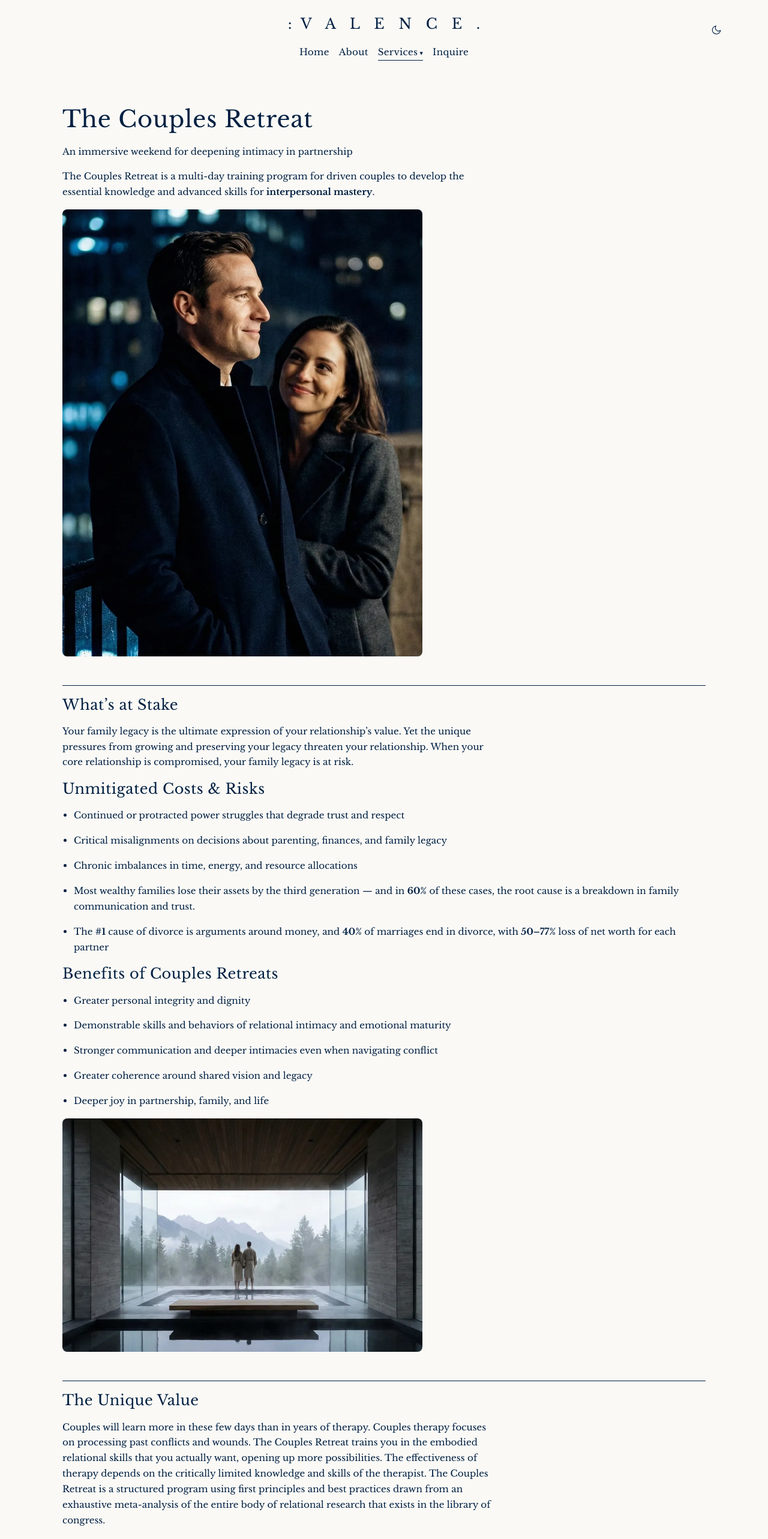
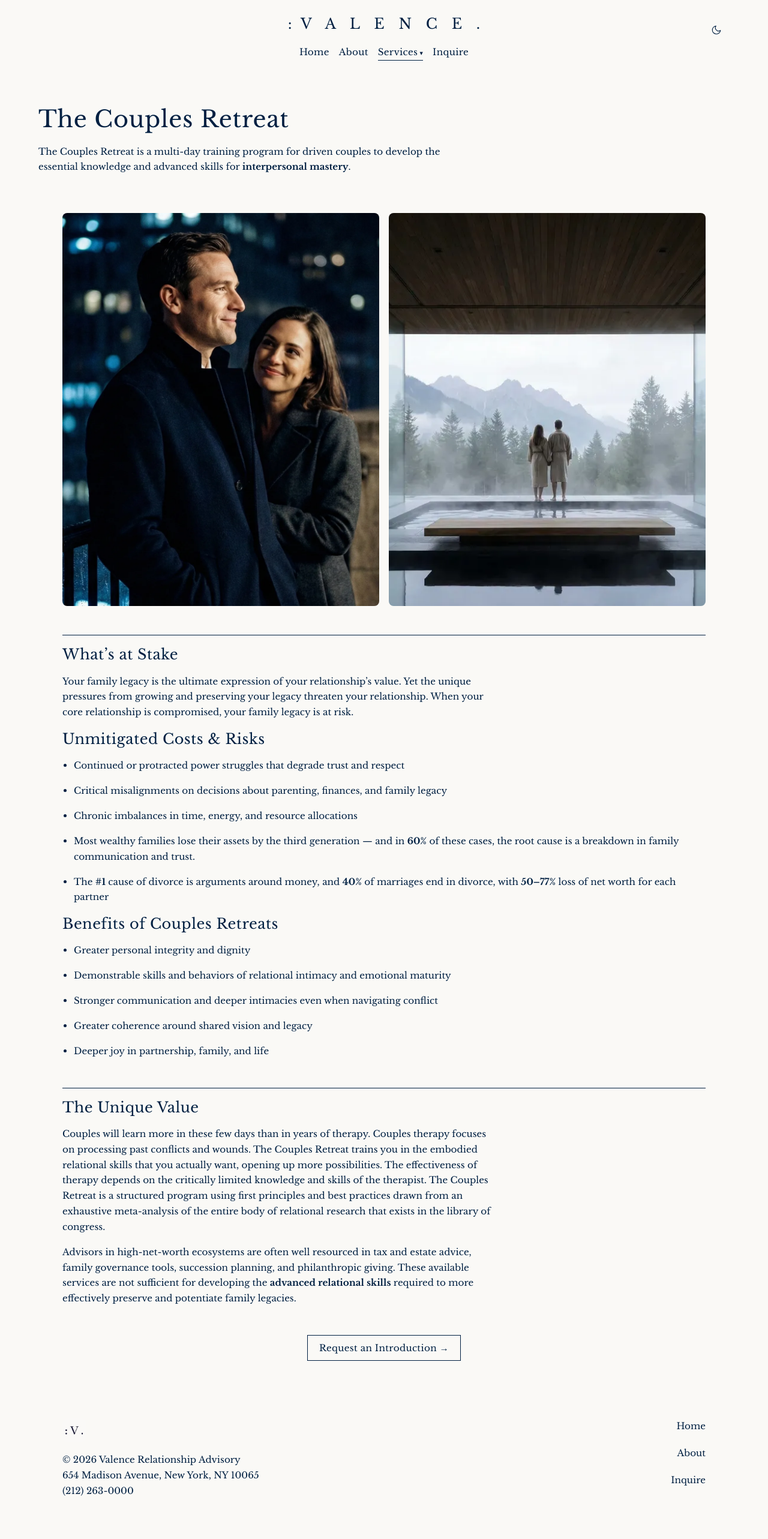
Before and after one commit to samuel-dunlap/valence-site, a Next.js app: page /couples-retreat in a window 1280 px wide. Shown: the top 2565 px of the page at 60% size. Built offline with nearby package versions, Linux system fonts and the light colour scheme.

Commit message:
Align hero grid with services, pair retreat images side-by-side, unify page padding
Co-Authored-By: Claude Opus 4.6 <noreply@anthropic.com>

```diff
--- a/src/app/(with-footer)/couples-retreat/page.module.css
+++ b/src/app/(with-footer)/couples-retreat/page.module.css
@@ -1,27 +1,25 @@
 /* Page-specific styles - shared header styles moved to @/styles/page-header.module.css */
 
-.headerImage {
-  display: block;
+.imagePair {
+  display: grid;
+  grid-template-columns: 1fr 1fr;
+  gap: var(--space);
+  max-width: var(--max-width);
+  margin: 0 auto;
+  padding: var(--space-section) var(--content-padding) 0;
+}
+
+.pairImage {
   border-radius: var(--radius);
   width: 100%;
-  height: auto;
-  max-width: var(--content-medium);
-  margin-top: var(--space);
+  height: 100%;
+  object-fit: cover;
 }
 
 .bodySection {
   padding: var(--space-section) var(--content-padding) 0;
   max-width: var(--max-width);
   margin: 0 auto;
-}
-
-.sectionImage {
-  display: block;
-  border-radius: var(--radius);
-  width: 100%;
-  height: auto;
-  max-width: var(--content-medium);
-  margin-top: var(--space);
 }
 
 .bodySection + .bodySection {
@@ -53,3 +51,9 @@
   position: relative;
   z-index: var(--z-content);
 }
+
+@media (max-width: 767px) {
+  .imagePair {
+    grid-template-columns: 1fr;
+  }
+}
--- a/src/app/(with-footer)/couples-retreat/page.tsx
+++ b/src/app/(with-footer)/couples-retreat/page.tsx
@@ -31,25 +31,34 @@ export default function CouplesRetreatPage() {
         <section className={sharedStyles.header}>
           <div className={sharedStyles.headerContent}>
             <h1 className={sharedStyles.title}>The Couples Retreat</h1>
-            <p className={sharedStyles.headerSubtitle}>
-              An immersive weekend for deepening intimacy in partnership
-            </p>
             <p className={sharedStyles.intro}>
               The Couples Retreat is a multi-day training program for driven
               couples to develop the essential knowledge and advanced skills for{" "}
               <strong>interpersonal mastery</strong>.
             </p>
-            <Image
-              src="/images/home.webp"
-              alt="Couple in New York City"
-              width={1018}
-              height={661}
-              unoptimized
-              className={styles.headerImage}
-            />
           </div>
         </section>
       </FadeIn>
+
+      <div className={styles.imagePair}>
+        <Image
+          src="/images/home.webp"
+          alt="Couple in New York City"
+          width={1018}
+          height={661}
+          unoptimized
+          className={styles.pairImage}
+        />
+        <Image
+          src="/images/retreat.webp"
+          alt="Luxury retreat with mountain views"
+          width={1018}
+          height={661}
+          unoptimized
+          loading="lazy"
+          className={styles.pairImage}
+        />
+      </div>
 
       <FadeIn>
         <section className={styles.legacySection}>
@@ -91,17 +100,6 @@ export default function CouplesRetreatPage() {
               "Deeper joy in partnership, family, and life",
             ]}
           />
-          <div className={styles.legacySectionContent}>
-            <Image
-              src="/images/retreat.webp"
-              alt="Luxury retreat with mountain views"
-              width={1018}
-              height={661}
-              unoptimized
-              loading="lazy"
-              className={styles.sectionImage}
-            />
-          </div>
         </section>
       </FadeIn>
 
--- a/src/components/Hero/Hero.module.css
+++ b/src/components/Hero/Hero.module.css
@@ -1,13 +1,12 @@
 .hero {
   position: relative;
-  padding: var(--space-section) 0 0;
+  padding: var(--space-section) var(--content-padding) 0;
 }
 
 .container {
   position: relative;
   z-index: var(--z-content);
   max-width: var(--text-max-width);
-  padding: 0 var(--content-padding);
 }
 
 .splitContainer {
@@ -18,7 +17,7 @@
   gap: var(--space-section);
   align-items: center;
   max-width: var(--max-width);
-  padding: 0 var(--content-padding);
+  margin: 0 auto;
 }
 
 .headline {
--- a/src/styles/page-header.module.css
+++ b/src/styles/page-header.module.css
@@ -1,6 +1,6 @@
 /* Shared header styles for service pages */
 .header {
-  padding: var(--space-section) 0 0;
+  padding: var(--space-section) var(--content-padding) 0;
 }
 
 .headerContent {
@@ -8,7 +8,6 @@
   z-index: var(--z-content);
   max-width: var(--max-width);
   margin: 0 auto;
-  padding: 0 var(--content-padding);
 }
 
 .title {
```
